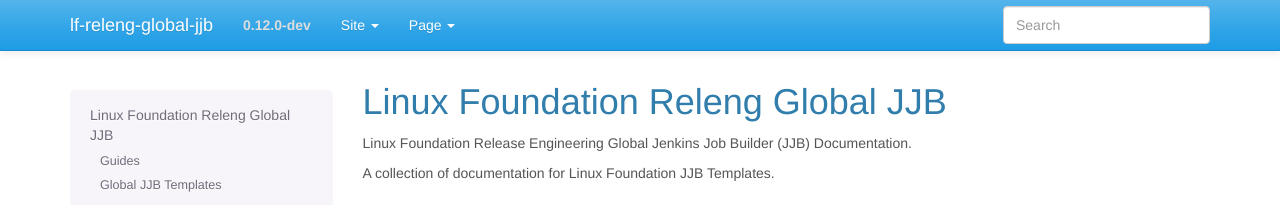
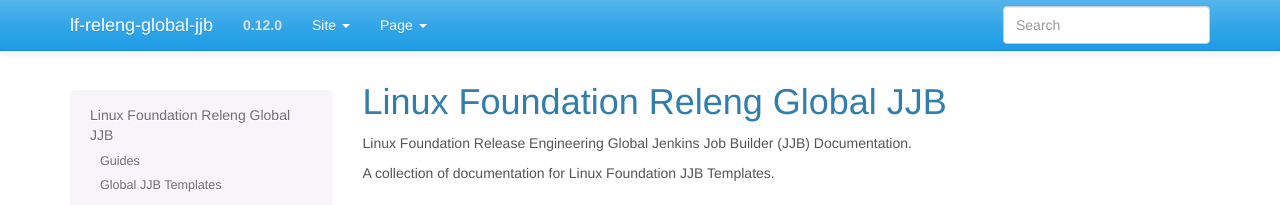
Before and after one commit to lfit/releng-global-jjb, a Sphinx documentation site: the page built from docs/index.rst, in a window 1280 px wide. Shown: the top 205 px of the page. Built offline with Sphinx 7.4.7, drawn with Linux system fonts in a browser that asks for light colours.

Commit message:
Release global-jjb v0.12.0
Change-Id: I706b80fcdc695d3fb2b25984d65d352ba688b559
Signed-off-by: Andrew Grimberg <agrimberg@linuxfoundation.org>

```diff
--- a/docs/conf.py
+++ b/docs/conf.py
@@ -67,7 +67,7 @@
 # built documents.
 #
 # The short X.Y version.
-version = '0.12.0-dev'
+version = '0.12.0'
 # The full version, including alpha/beta/rc tags.
 release = version
 
```
Also changed, not shown: 1 other file.
